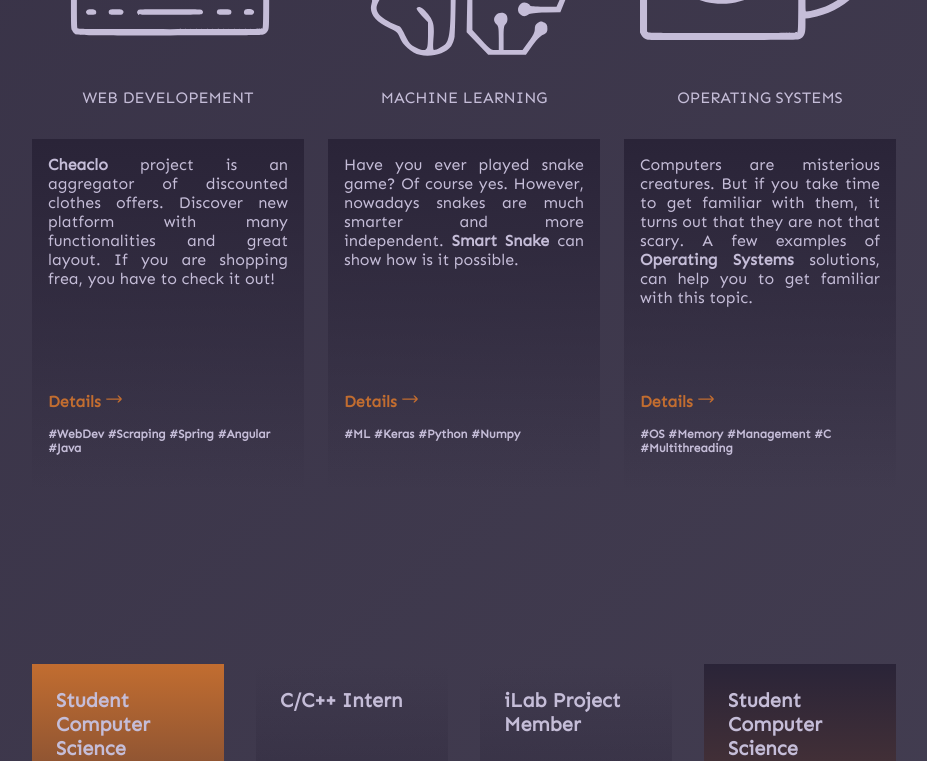
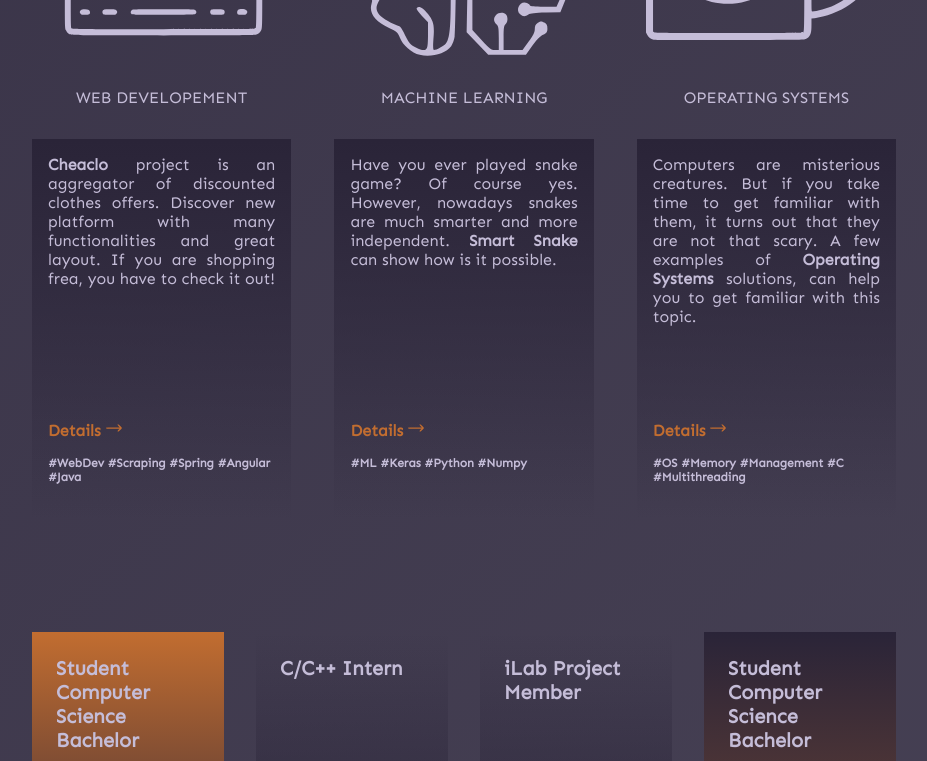
Before and after one commit to gingerjx/GingerPortfolio, a React (Create React App) app: page / in a window 1280 px wide. Shown: the part 1160-1921 px from the top of the page, without its empty margins (160-1087 px from the left). Built offline with nearby package versions, Linux system fonts and the light colour scheme.

Commit message:
Fix highlights sizing

```diff
--- a/src/components/home/highlights/highlights.css
+++ b/src/components/home/highlights/highlights.css
@@ -2,5 +2,7 @@
     display: flex;
     justify-content: space-between;
     height: 100vh;
+    box-sizing: border-box;
     padding-top: 2em;
+    padding-bottom: 4em;
 }
--- a/src/components/home/highlights/section/description/description.css
+++ b/src/components/home/highlights/section/description/description.css
@@ -2,8 +2,7 @@
     display: flex;
     flex-direction: column;
     margin-top: 2em;
-    width: 15em;
-    height: 20em;
+    flex-grow: 1;
     padding: 1em;
     background: linear-gradient(180deg, rgba(42,36,56,1) 0%, rgba(42,36,56,0) 100%);
 }
--- a/src/components/home/highlights/section/section.css
+++ b/src/components/home/highlights/section/section.css
@@ -1,5 +1,6 @@
 .section-container {
     display: flex;
+    width: 30%;
     flex-direction: column;
     align-items: center;
 }
--- a/src/index.css
+++ b/src/index.css
@@ -5,7 +5,7 @@
 
 body {
   background: rgb(53,47,68);
-  background: linear-gradient(137deg, rgba(53,47,68,1) 8%, rgba(53,47,68,0.9248074229691877) 72%);
+  background: linear-gradient(137deg, rgba(53,47,68,1) 2%, rgba(53,47,68,0.9248074229691877) 60%);
   font-family: "Sen";
   margin: 0;
   color: #C5BDD8;
```
